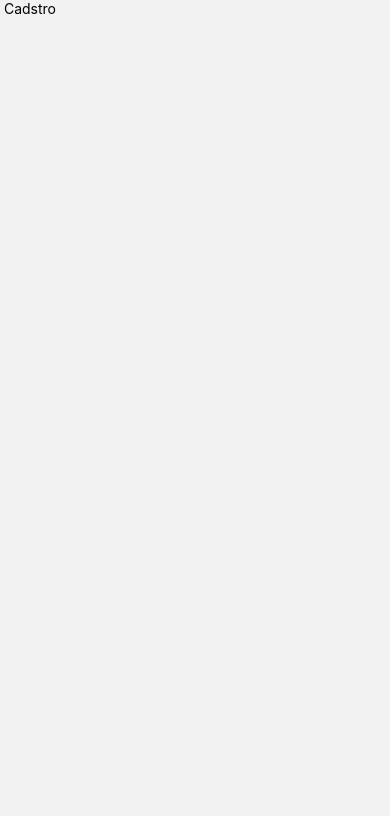
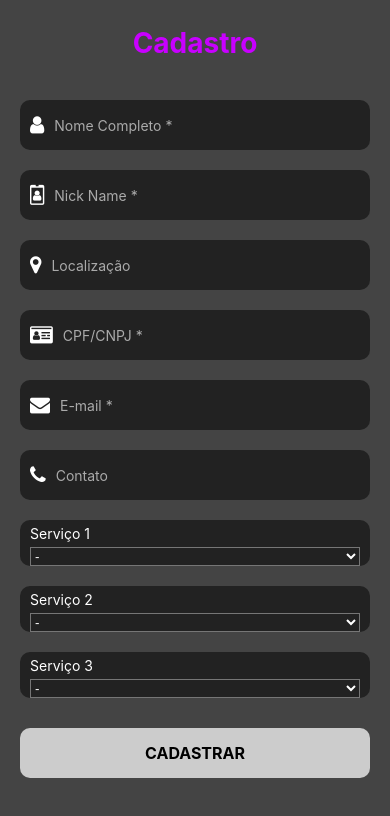
Before and after one commit to 97Mith/gettajob, a React Native app: screen /SignUp in a window 390 px wide. Shown: the top 816 px of the page. Built offline with nearby package versions, Linux system fonts and the light colour scheme.

Commit message:
Perfil ilustrativo funcional (falta os detalhes da sub abas)

```diff
--- a/package.json
+++ b/package.json
@@ -9,6 +9,8 @@
     "web": "expo start --web"
   },
   "dependencies": {
+    "@react-native-community/checkbox": "^0.5.17",
+    "@react-native-picker/picker": "^2.11.0",
     "@react-navigation/bottom-tabs": "^7.3.9",
     "@react-navigation/native-stack": "^7.3.9",
     "@react-navigation/stack": "^7.2.9",
--- a/src/pages/Login/index.js
+++ b/src/pages/Login/index.js
@@ -14,6 +14,7 @@ export default function Login() {
 
       <InputField icon="user" placeholder="Usuário" />
       <InputField icon="lock" placeholder="Senha" secureTextEntry />
+
 
       <TouchableOpacity
         style={styles.button}
@@ -36,7 +37,7 @@ export default function Login() {
         <SocialButton imageSource={require("../../assets/facebook.png")} onPress={() => navigation.navigate("Home")} />
       </View>
 
-      <TouchableOpacity onPress={() => alert("Funcionalidade futura 😉")}>
+      <TouchableOpacity onPress={() => navigation.navigate("ForgotPassword")}>
         <Text style={styles.forgotPassword}>
           Esqueceu a Senha? <Text style={styles.link}>Clique aqui</Text>
         </Text>
--- a/src/pages/Profile/index.js
+++ b/src/pages/Profile/index.js
@@ -1,21 +1,173 @@
-import React, { useLayoutEffect } from 'react';
-import { View, Text, StyleSheet, Button } from "react-native";
-import { useNavigation } from '@react-navigation/native';
+import React, { useState } from "react";
+import { View, Text, Image, TouchableOpacity, StyleSheet, ScrollView } from "react-native";
+import { FontAwesome } from "@expo/vector-icons";
 
-export default function Profile(){
-    const navigation = useNavigation();
+export default function Profile() {
+  const [activeTab, setActiveTab] = useState("posts");
 
-    return(
-        <View>
-            <Text> Perfil </Text>
+  return (
+    <View style={styles.container}>
+      <Header />
+      <ScrollView contentContainerStyle={{ paddingBottom: 80 }}>
+        <View style={styles.profileInfo}>
+          <Image source={require("../../assets/imgPerfil.png")} style={styles.avatar} />
+          <Text style={styles.nickname}>Nickname da Silva</Text>
+          <Text style={styles.stats}>17 posts | 144 serviços | 34 conexões</Text>
+
+          <View style={styles.tagsContainer}>
+            <Text style={styles.tag}>🔧 Carpinteiro</Text>
+            <Text style={styles.tag}>🔌 Eletricista</Text>
+          </View>
+
+          <Text style={styles.location}>📍 São José dos Pinhais</Text>
+
+          <View style={styles.starsContainer}>
+            <FontAwesome name="star" color="#FFD700" size={16} />
+            <FontAwesome name="star" color="#FFD700" size={16} />
+            <FontAwesome name="star" color="#FFD700" size={16} />
+            <FontAwesome name="star" color="#FFD700" size={16} />
+            <FontAwesome name="star-half" color="#FFD700" size={16} />
+            <Text style={styles.ratingText}>4.7</Text>
+          </View>
+
+          <View style={styles.buttonsContainer}>
+            <TouchableOpacity style={styles.button}><Text>Editar Perfil</Text></TouchableOpacity>
+            <TouchableOpacity style={styles.button}><Text>Compartilhar Perfil</Text></TouchableOpacity>
+          </View>
         </View>
-    )
+
+        <View style={styles.tabSelector}>
+          <TouchableOpacity onPress={() => setActiveTab("posts")} style={activeTab === "posts" ? styles.activeTab : styles.inactiveTab}>
+            <FontAwesome name="file" size={24} />
+          </TouchableOpacity>
+          <TouchableOpacity onPress={() => setActiveTab("services")} style={activeTab === "services" ? styles.activeTab : styles.inactiveTab}>
+            <FontAwesome name="gavel" size={24} />
+          </TouchableOpacity>
+          <TouchableOpacity onPress={() => setActiveTab("calendar")} style={activeTab === "calendar" ? styles.activeTab : styles.inactiveTab}>
+            <FontAwesome name="calendar" size={24} />
+          </TouchableOpacity>
+        </View>
+
+        {activeTab === "posts" && <PostsTab />}
+        {activeTab === "services" && <ServicesTab />}
+        {activeTab === "calendar" && <CalendarTab />}
+      </ScrollView>
+    </View>
+  );
 }
 
+const Header = () => (
+  <View style={styles.header}>
+    <Text style={styles.logo}>Getta Job</Text>
+    <FontAwesome name="bars" size={24} color="black" />
+  </View>
+);
+
+const PostsTab = () => (
+  <View style={styles.tabContent}>
+    <Text>Lista de fotos e publicações (em construção)</Text>
+  </View>
+);
+
+const ServicesTab = () => (
+  <View style={styles.tabContent}>
+    <Text>Histórico de serviços e avaliações (em construção)</Text>
+  </View>
+);
+
+const CalendarTab = () => (
+  <View style={styles.tabContent}>
+    <Text>Disponibilidade no calendário (em construção)</Text>
+  </View>
+);
+
 const styles = StyleSheet.create({
-    container:{
-        flex:1,
-        justifyContent:'center',
-        alignItems: 'center'
-    }
-})
+  container: {
+    flex: 1,
+    backgroundColor: "#f5f5f5"
+  },
+  header: {
+    flexDirection: "row",
+    justifyContent: "space-between",
+    alignItems: "center",
+    padding: 15,
+    backgroundColor: "#fff"
+  },
+  logo: {
+    fontSize: 20,
+    fontWeight: "bold",
+    color: "#8B008B"
+  },
+  profileInfo: {
+    alignItems: "center",
+    marginTop: 10
+  },
+  avatar: {
+    width: 100,
+    height: 100,
+    borderRadius: 50,
+    marginBottom: 10
+  },
+  nickname: {
+    fontSize: 18,
+    fontWeight: "bold"
+  },
+  stats: {
+    fontSize: 14,
+    color: "#444"
+  },
+  tagsContainer: {
+    flexDirection: "row",
+    marginVertical: 5
+  },
+  tag: {
+    backgroundColor: "#e0f7fa",
+    paddingHorizontal: 8,
+    paddingVertical: 2,
+    marginHorizontal: 4,
+    borderRadius: 10
+  },
+  location: {
+    color: "gray",
+    marginTop: 5
+  },
+  starsContainer: {
+    flexDirection: "row",
+    alignItems: "center",
+    marginVertical: 5
+  },
+  ratingText: {
+    marginLeft: 5,
+    color: "#444"
+  },
+  buttonsContainer: {
+    flexDirection: "row",
+    marginTop: 10
+  },
+  button: {
+    backgroundColor: "#ddd",
+    padding: 10,
+    marginHorizontal: 5,
+    borderRadius: 5
+  },
+  tabSelector: {
+    flexDirection: "row",
+    justifyContent: "space-around",
+    marginTop: 20,
+    paddingVertical: 10,
+    backgroundColor: "#fff"
+  },
+  activeTab: {
+    borderBottomWidth: 2,
+    borderColor: "#8B008B",
+    paddingBottom: 5
+  },
+  inactiveTab: {
+    paddingBottom: 5
+  },
+  tabContent: {
+    alignItems: "center",
+    justifyContent: "center",
+    padding: 20
+  }
+});
--- a/src/pages/SignUp/index.js
+++ b/src/pages/SignUp/index.js
@@ -1,21 +1,90 @@
-import React, { useLayoutEffect } from 'react';
-import { View, Text, StyleSheet, Button } from "react-native";
-import { useNavigation } from '@react-navigation/native';
+import React, { useState } from "react";
+import { View, Text, TouchableOpacity, ScrollView, Alert } from "react-native";
+import InputField from "../../components/InputField";
+import styles from "../../styles/signUpStyles";
+import { Picker } from "@react-native-picker/picker";
 
-export default function Messages(){
-    const navigation = useNavigation();
+const professions = [
+  "-", "Carpinteiro", "Pintor", "Barbeiro", "Pedreiro", "Eletricista", "Encanador", "Mecânico",
+  "Jardineiro", "Marceneiro", "Serralheiro", "Vidraceiro", "Bombeiro Hidráulico", "Gesseiro",
+  "Montador de Móveis", "Reparador de Computadores", "Cozinheiro", "Garçom", "Balconista",
+  "Cabelereiro", "Manicure", "Depilador", "Costureiro", "Borracheiro", "Chaveiro",
+  "Fotógrafo", "Videomaker", "Personal Trainer", "Professor Particular", "Babá",
+  "Cuidadores de Idosos", "Motorista Particular", "Diarista", "Lavador de Carros",
+  "Entregador", "Tatuador", "Soldador", "Ferreiro", "Técnico em Eletrônica",
+  "Segurança Particular", "DJ", "Músico", "Instrutor de Dança", "Professor de Idiomas",
+  "Design Gráfico", "Programador", "Analista de Sistemas", "Redator", "Revisor Textual",
+  "Tradutor", "Consultor Financeiro"
+];
 
-    return(
-        <View>
-            <Text> Cadstro </Text>
-        </View>
-    )
+export default function SignUp() {
+  const [service1, setService1] = useState("-");
+  const [service2, setService2] = useState("-");
+  const [service3, setService3] = useState("-");
+
+  const handleRegister = () => {
+    Alert.alert("Cadastro realizado com sucesso!");
+  };
+
+  return (
+    <ScrollView contentContainerStyle={styles.container}>
+      <Text style={styles.title}>Cadastro</Text>
+
+      <InputField icon="user" placeholder="Nome Completo *" />
+      <InputField icon="id-badge" placeholder="Nick Name *" />
+      <InputField icon="map-marker" placeholder="Localização" />
+      <InputField icon="id-card" placeholder="CPF/CNPJ *" />
+      <InputField icon="envelope" placeholder="E-mail *" />
+      <InputField icon="phone" placeholder="Contato" />
+
+      {/* Serviço 1 */}
+      <View style={styles.pickerContainer}>
+        <Text style={styles.label}>Serviço 1</Text>
+        <Picker
+          selectedValue={service1}
+          onValueChange={setService1}
+          style={styles.picker}
+          dropdownIconColor="#fff"
+        >
+          {professions.map((prof, index) => (
+            <Picker.Item key={index} label={prof} value={prof} />
+          ))}
+        </Picker>
+      </View>
+
+      {/* Serviço 2 */}
+      <View style={styles.pickerContainer}>
+        <Text style={styles.label}>Serviço 2</Text>
+        <Picker
+          selectedValue={service2}
+          onValueChange={setService2}
+          style={styles.picker}
+          dropdownIconColor="#fff"
+        >
+          {professions.map((prof, index) => (
+            <Picker.Item key={index} label={prof} value={prof} />
+          ))}
+        </Picker>
+      </View>
+
+      {/* Serviço 3 */}
+      <View style={styles.pickerContainer}>
+        <Text style={styles.label}>Serviço 3</Text>
+        <Picker
+          selectedValue={service3}
+          onValueChange={setService3}
+          style={styles.picker}
+          dropdownIconColor="#fff"
+        >
+          {professions.map((prof, index) => (
+            <Picker.Item key={index} label={prof} value={prof} />
+          ))}
+        </Picker>
+      </View>
+
+      <TouchableOpacity style={styles.button} onPress={handleRegister}>
+        <Text style={styles.buttonText}>CADASTRAR</Text>
+      </TouchableOpacity>
+    </ScrollView>
+  );
 }
-
-const styles = StyleSheet.create({
-    container:{
-        flex:1,
-        justifyContent:'center',
-        alignItems: 'center'
-    }
-})
--- a/src/routes/stackRoutes.js
+++ b/src/routes/stackRoutes.js
@@ -20,7 +20,11 @@ export default function StackRoutes(){
             />
             <Stack.Screen
                 name="Home"
-                component={Routes} // TabNavigation
+                component={Routes}
+            />
+            <Stack.Screen
+                name="ForgotPassword"
+                component={Routes}
             />
         </Stack.Navigator>
     )
--- /dev/null
+++ b/src/styles/signUpStyles.js
@@ -0,0 +1,47 @@
+import { StyleSheet } from "react-native";
+
+export default StyleSheet.create({
+  container: {
+    flexGrow: 1,
+    backgroundColor: "#444",
+    justifyContent: "center",
+    alignItems: "center",
+    padding: 20,
+  },
+  title: {
+    fontSize: 28,
+    fontWeight: "bold",
+    color: "#c800ff",
+    marginBottom: 30,
+  },
+  pickerContainer: {
+    width: "100%",
+    backgroundColor: "#222",
+    borderRadius: 10,
+    marginVertical: 10,
+    paddingHorizontal: 10,
+    paddingTop: 5,
+  },
+  label: {
+    color: "#fff",
+    marginBottom: 5,
+  },
+  picker: {
+    color: "#fff",
+    backgroundColor: "transparent",
+  },
+  button: {
+    backgroundColor: "#ccc",
+    paddingVertical: 15,
+    borderRadius: 10,
+    width: "100%",
+    alignItems: "center",
+    marginTop: 20,
+    marginBottom: 40,
+  },
+  buttonText: {
+    fontSize: 16,
+    fontWeight: "bold",
+    color: "#000",
+  },
+});
```
Also changed, not shown: src/pages/ForgotPassword/index.js (added, +43 -0 lines), src/assets/imgPerfil.png (added), 1 other file (tests, documents, lock files or other folders).
